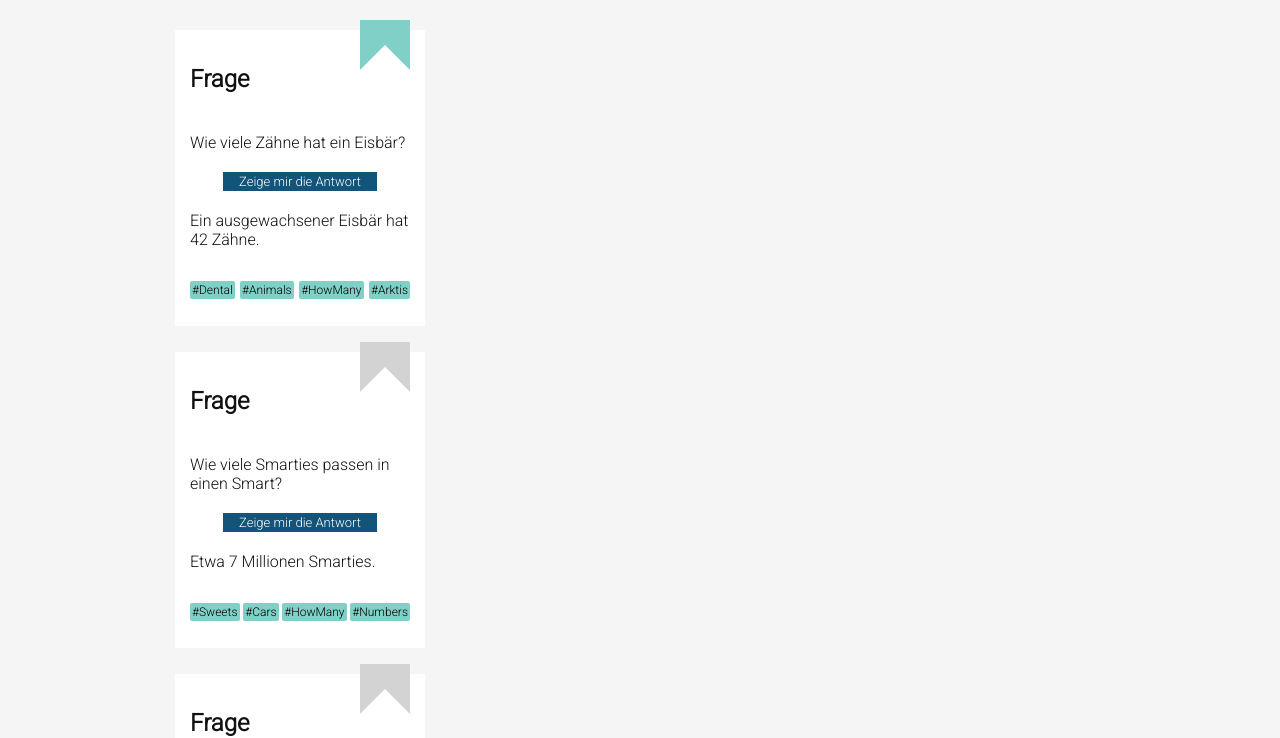
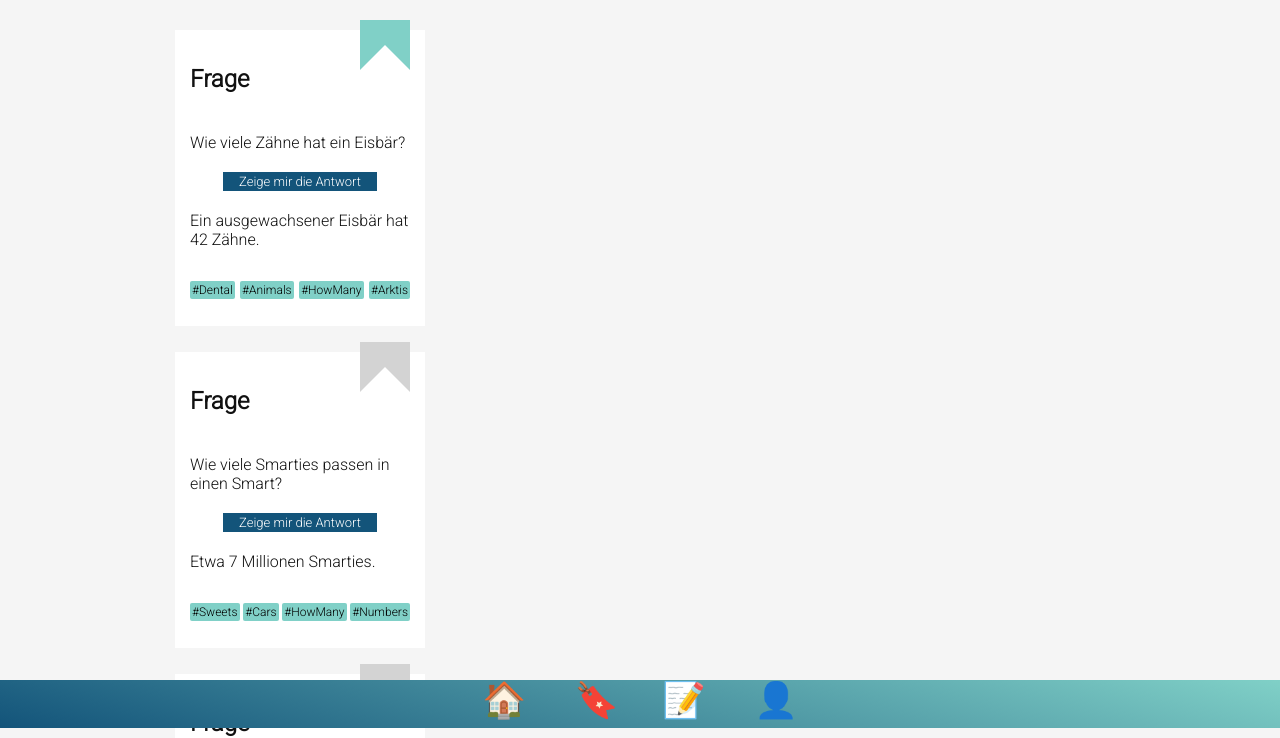
Before and after one commit to frederikebruendermann/quiz-app, a website built with Vite: page src/index.html in a window 1280 px wide. Shown: the part 72-810 px from the top of the page. Built offline with nearby package versions, Linux system fonts and the light colour scheme.

Commit message:
Add Nav Bar Footer

```diff
--- a/src/index.html
+++ b/src/index.html
@@ -75,5 +75,19 @@
         ></div>
       </section>
     </main>
+    <footer class="footer">
+      <nav class="footer__app-nav">
+        <a class="footer__app-nav--button" href="../../index.html">🏠 </a>
+        <a class="footer__app-nav--button" href="../quiz-card/quiz-card.html"
+          >🔖</a
+        >
+        <a class="footer__app-nav--button" href="../creator/creator.html"
+          >📝
+        </a>
+        <a class="footer__app-nav--button" href="../profile/profile.html"
+          >👤
+        </a>
+      </nav>
+    </footer>
   </body>
 </html>
```
